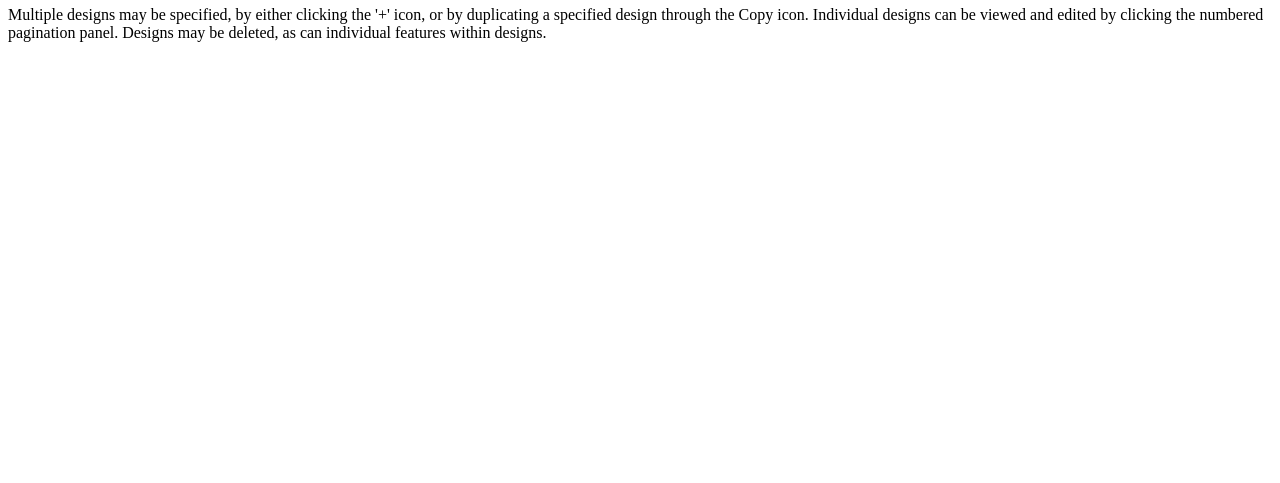
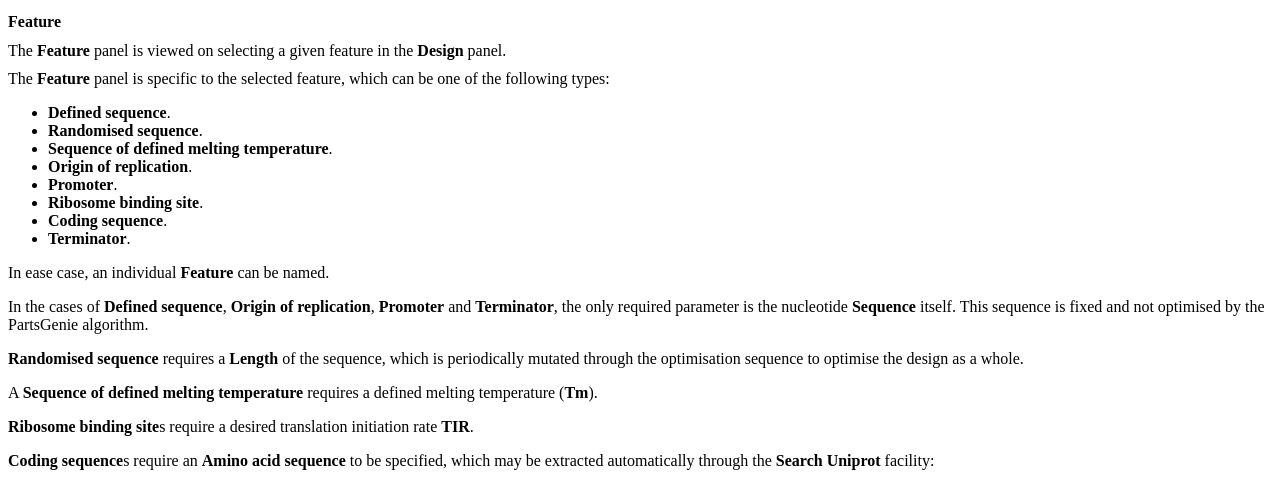
Before and after one commit to genegeniebio/PathwayGenie, a plain HTML site: page static/help/help.html in a window 1280 px wide. Shown: the part 1068-1551 px from the top of the page. Before the commit the page ends 1126 px from the top, so only its background shows below. Drawn offline with Linux system fonts and the light colour scheme; files that its build step writes are made by us from their sources; files whose address does not match are found by name.

Commit message:
Added Feature help.

```diff
--- a/static/help/help.css
+++ b/static/help/help.css
@@ -1,5 +1,6 @@
 h1 {
-	font-size: 24px;
+	margin-top: 0px;
+	font-size: 16px;
 }
 
 p {
@@ -9,3 +10,8 @@ p {
 img.help {
     width: 600px;
 }
+
+img.bordered {
+   	border-radius: 3px;
+	border: 1px solid #ddd;
+}
--- a/static/help/help.html
+++ b/static/help/help.html
@@ -47,6 +47,39 @@
 			or by duplicating a specified design through the Copy icon. Individual
 			designs can be viewed and edited by clicking the numbered pagination
 			panel. Designs may be deleted, as can individual features within designs.
+
+			<h1>Feature</h1>
+			The <b>Feature</b> panel is viewed on selecting a given feature in
+			the <b>Design</b> panel.
+			<p>The <b>Feature</b> panel is specific to the
+			selected feature, which can be one of the following types:
+			<ul>
+				<li><b>Defined sequence</b>.
+				<li><b>Randomised sequence</b>.
+				<li><b>Sequence of defined melting temperature</b>.
+				<li><b>Origin of replication</b>.
+				<li><b>Promoter</b>.
+				<li><b>Ribosome binding site</b>.
+				<li><b>Coding sequence</b>.
+				<li><b>Terminator</b>.
+			</ul>
+			<p>In ease case, an individual <b>Feature</b> can be named.
+			<p>In the cases of <b>Defined sequence</b>, <b>Origin of replication</b>,
+			<b>Promoter</b> and <b>Terminator</b>, the only required parameter
+			is the nucleotide <b>Sequence</b> itself. This sequence is fixed and
+			not optimised by the PartsGenie algorithm.
+			<p><b>Randomised sequence</b> requires a <b>Length</b> of the sequence,
+			which is periodically mutated through the optimisation sequence to
+			optimise the design as a whole.
+			<p>A <b>Sequence of defined melting temperature</b> requires a defined
+			melting temperature (<b>Tm</b>).
+			<p><b>Ribosome binding site</b>s require a desired translation initiation
+			rate <b>TIR</b>.
+			<p><b>Coding sequence</b>s require an <b>Amino acid sequence</b> to
+			be specified, which may be extracted automatically through the
+			<b>Search Uniprot</b> facility:
+			<p><img src="static/help/uniprot.png" alt="Search Uniprot" class="help bordered"/>
+
 		</div>
 	</div>
 </div>
```
Also changed, not shown: static/help/uniprot.png (added).
